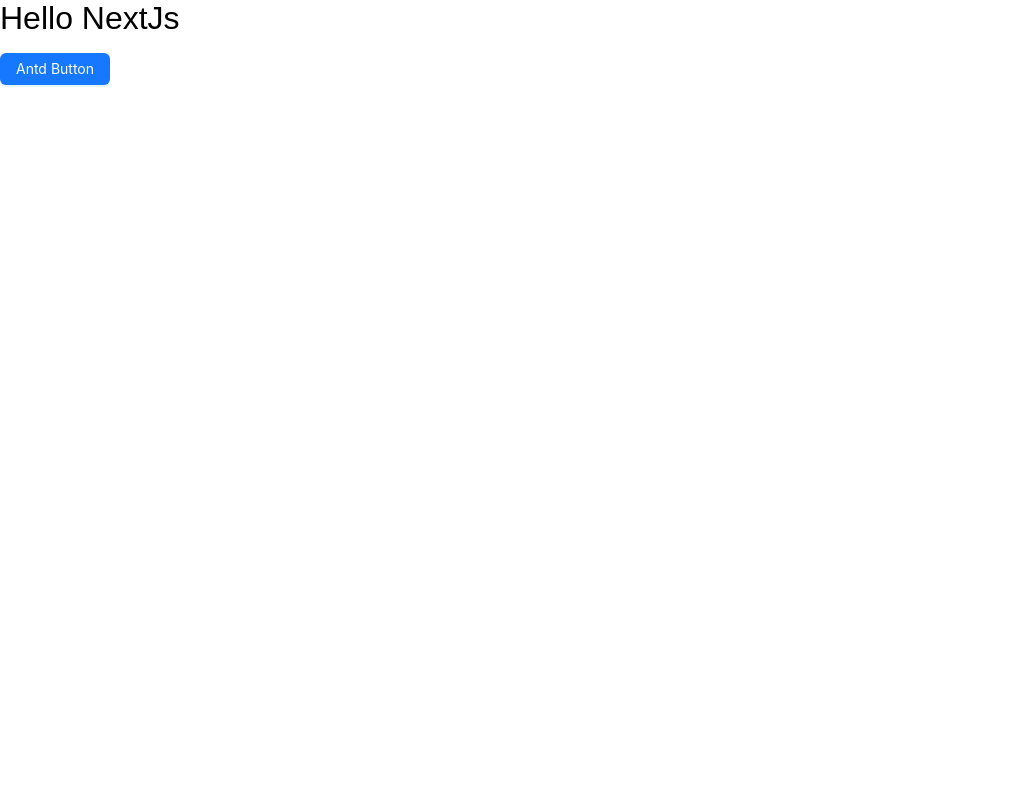
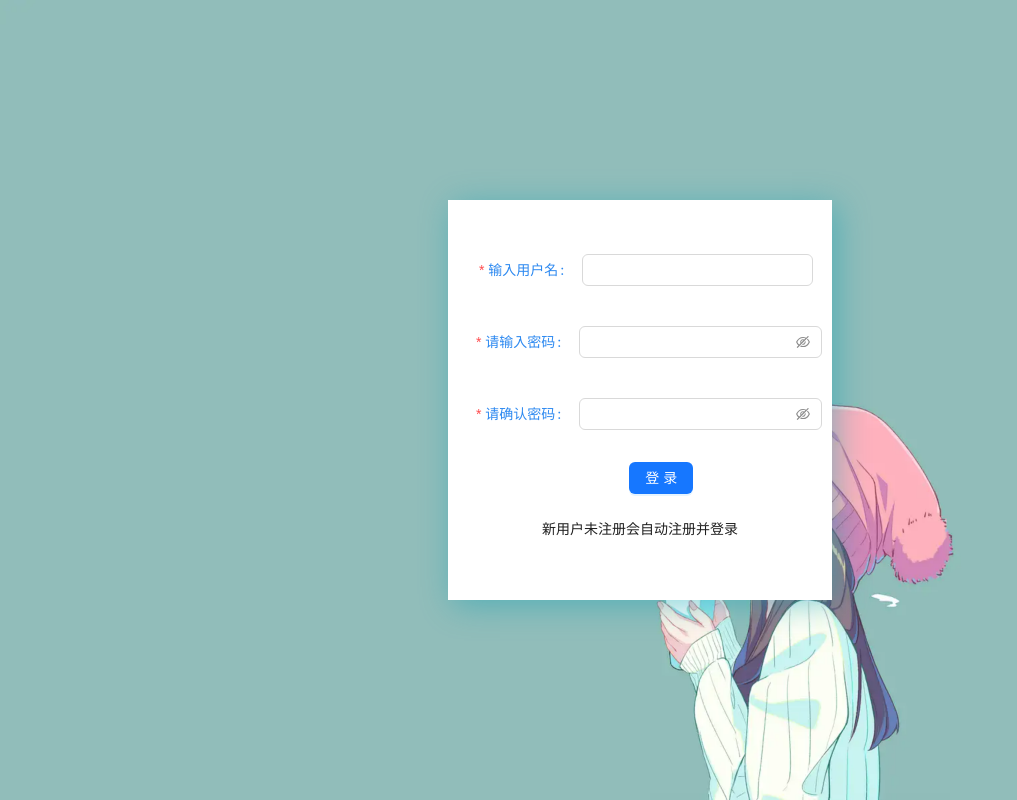
Before and after one commit to Bbbtt04/Instant-React18, a Next.js app: page / in a window 1280 px wide. Shown: the whole page, without its empty margins (0-1017 px from the left). Built offline with nearby package versions, Linux system fonts and the light colour scheme; no server answers.

Commit message:
feat: 首页登录

```diff
--- a/next.config.js
+++ b/next.config.js
@@ -1,6 +1,9 @@
 /** @type {import('next').NextConfig} */
 const nextConfig = {
   reactStrictMode: true,
+  compiler: {
+    styledComponents: true
+  }
 }
 
 module.exports = nextConfig
--- a/package.json
+++ b/package.json
@@ -13,11 +13,17 @@
     "@types/react": "18.0.28",
     "@types/react-dom": "18.0.11",
     "antd": "^5.3.0",
+    "axios": "^1.3.4",
     "eslint": "8.35.0",
     "eslint-config-next": "13.2.4",
     "next": "13.2.4",
     "react": "18.2.0",
     "react-dom": "18.2.0",
+    "socket.io-client": "^4.6.1",
+    "styled-components": "^5.3.8",
     "typescript": "4.9.5"
+  },
+  "devDependencies": {
+    "@types/styled-components": "^5.1.26"
   }
 }
--- a/pages/index.tsx
+++ b/pages/index.tsx
@@ -1,12 +1,145 @@
-import React, { Component } from 'react'
-import {Button} from 'antd'
+import React from 'react'
+import { Button, Form, Input, notification } from 'antd'
 import 'antd/dist/reset.css';
+import styled from 'styled-components'
+import background from '../public/image/background.png'
+import request from '@/utils/request';
+import { TOKEN_KEY } from '@/utils/contents';
+import { useRouter } from 'next/router';
+import { io } from 'socket.io-client';
 
 export default function Home() {
-  return (
-    <>
-      <h1>Hello NextJs</h1>
-      <Button type='primary'>Antd Button</Button>
-    </>
-  )
+    const router = useRouter()
+    const socket = io('http://localhost:80')
+
+    interface FormData {
+        username: string,
+        password: string,
+        confirmedPassword: string;
+    }
+
+    const login = (username: string, password: string) => {
+        request.post('/auth/login', {
+            username,
+            password
+        }).then(res => {
+            if (res?.data?.access_token) {
+                localStorage.setItem(TOKEN_KEY, res.data.access_token)
+                notification.success({
+                    message: '登录成功！'
+                })
+                socket.emit("connection", async (socket: { join: (arg0: string) => any; id: any; }) => {
+                    await socket.join(username);
+                }, (data: any) => {
+                    console.log(data);
+                })
+                // router.push('/chat')
+            }
+        })
+    }
+
+    const onFinish = (values: FormData) => {
+        if (values.password !== values.confirmedPassword) {
+            notification['error']({
+                message: "两次密码不一致！",
+                duration: 2
+            })
+            return
+        }
+        login(values.username, values.password)
+    }
+
+    return (<Container>
+        <img className='background' src={background.src} />
+        <Form
+            name="basic"
+            labelCol={{ span: 8 }}
+            wrapperCol={{ span: 16 }}
+            initialValues={{ remember: true }}
+            onFinish={onFinish}
+            autoComplete="off"
+            className='form'
+        >
+            <Form.Item
+                label="输入用户名："
+                name="username"
+                className='form-item'
+                rules={[{ required: true, message: '请输入用户名' }]}
+            >
+                <Input />
+            </Form.Item>
+
+            <Form.Item
+                label="请输入密码："
+                name="password"
+                className='form-item'
+                rules={[{ required: true, message: '请输入密码' }]}
+            >
+                <Input.Password />
+            </Form.Item>
+
+            <Form.Item
+                label="请确认密码："
+                name="confirmedPassword"
+                className='form-item'
+                rules={[{ required: true, message: '请确认密码' }]}
+            >
+                <Input.Password></Input.Password>
+            </Form.Item>
+
+            <Form.Item wrapperCol={{ offset: 8, span: 16 }}>
+                <Button type="primary" htmlType="submit" className='submit-btn'>
+                    登录
+                </Button>
+
+            </Form.Item>
+            <p>
+                新用户未注册会自动注册并登录
+            </p>
+        </Form>
+    </Container>)
 }
+
+const Container = styled.div`
+  display: flex;
+  justify-content: center;
+  align-items: center;
+  flex-direction: column;
+  width: 100vw;
+  height: 100vh;
+
+  .form {
+    background: #fff;
+    width: 30vw;
+    height: 50vh;
+    display: flex;
+    flex-direction: column;
+    justify-content: center;
+    align-items: center;
+    box-shadow: 5px 5px 30px #109fb27b;
+
+    label {
+      color: #0e77eede;
+      margin-right: 10px;
+    }
+  }
+
+  .form-item {
+    padding: 1vh;
+  }
+
+  .background {
+    width: 100vw;
+    height: 100vh;
+    position: absolute;
+    z-index: -1;
+  }
+
+  .submit-btn {
+    :hover {
+      background: #3f0eeede;
+      color: #ffffff;
+      border-color: #3f0eeede;
+    }
+  }
+`
--- /dev/null
+++ b/utils/request.ts
@@ -0,0 +1,26 @@
+import { notification } from "antd";
+import axios from "axios";
+import { TOKEN_KEY } from "./contents";
+
+const request = axios.create({
+  baseURL: "http://localhost:3000",
+  timeout: 5000,
+});
+
+request.interceptors.request.use((request:any) => {
+  if(localStorage.getItem(TOKEN_KEY))
+    request.headers.Authorization = `Bearer ${localStorage.getItem(TOKEN_KEY)}`;
+
+  return request
+})
+
+request.interceptors.response.use((response:any) => {
+  return response.data;
+}, (error:any) => {
+  notification.error({
+    message: '错误提示',
+    description:"服务器错误"
+  })
+})
+
+export default request;
```
Also changed, not shown: public/image/background.png (added), 1 other file (tests, documents, lock files or other folders).
